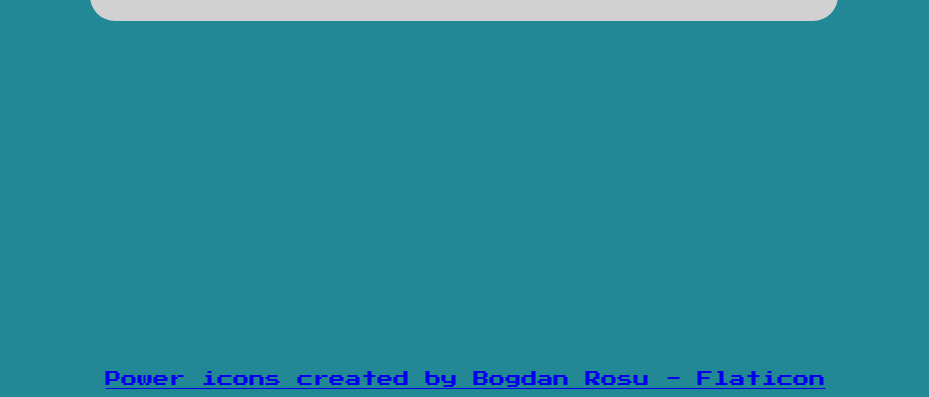
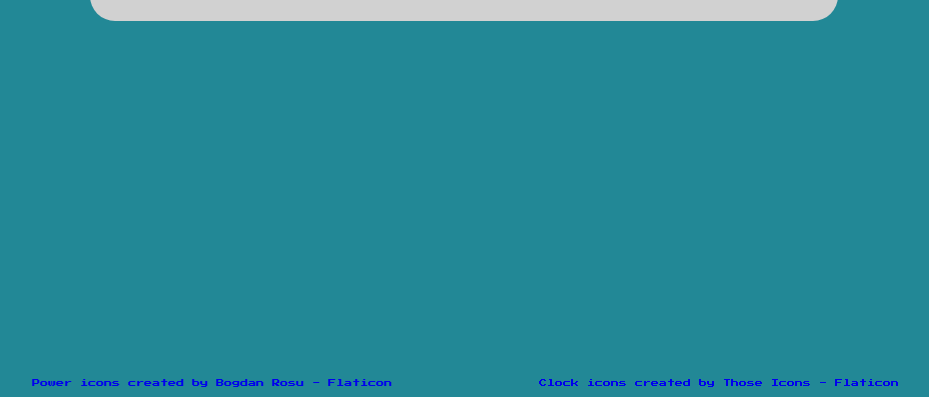
Before and after one commit to Kayos113/Vanilla-JS-Clockface, a plain HTML site: page index.html in a window 1280 px wide. Shown: the part 403-800 px from the top of the page, without its empty margins (176-1105 px from the left). Drawn offline with Linux system fonts and the light colour scheme.

Commit message:
Add clock icon for a favicon, also readjusted the attribute css, adding in two div containers among other changes.
I took away the link underline because at smaller widths when the link would have to wrap, the underline would make the text less legible.

```diff
--- a/index.css
+++ b/index.css
@@ -82,10 +82,29 @@ body {
 }
 
 .attr {
+  display: flex;
+  flex-direction: column;
+  align-items: center;
+  justify-content: space-around;
   position: absolute;
   text-align: center;
   width: 99%;
   bottom: 10px;
+  font-size: 0.5rem;
+}
+
+.attr-container {
+  width: 80%;
+  display: flex;
+  flex-direction: row;
+  justify-content: space-around;
+  margin-bottom: 1rem;
+}
+.attr-container:last-of-type {
+  margin-bottom: 0;
+}
+.attr-container>a {
+  text-decoration: none;
 }
 
 #control {
--- a/index.html
+++ b/index.html
@@ -4,7 +4,7 @@
 <head>
   <meta charset="utf-8">
   <title>Live Clock Display</title>
-
+  <link rel="icon" type="image/x-icon" href="favicon.ico">
   <link rel="stylesheet" href="index.css">
 
 </head>
@@ -21,7 +21,13 @@
 
   <script src="index.js" charset="utf-8"></script>
 
-<a class="attr" href="https://www.flaticon.com/free-icons/power" title="power icons">Power icons created by Bogdan Rosu - Flaticon</a>
+  <div class="attr">
+    <div class="attr-container">
+      <a href="https://www.flaticon.com/free-icons/power" title="power icons">Power icons created by Bogdan Rosu - Flaticon</a>
+      <a href="https://www.flaticon.com/free-icons/clock" title="clock icons">Clock icons created by Those Icons - Flaticon</a>
+    </div>
+  </div>
+
 
 </body>
 
```
Also changed, not shown: android-chrome-192x192.png (added), android-chrome-512x512.png (added), apple-touch-icon.png (added), clock.png (added), favicon-16x16.png (added), favicon-32x32.png (added), favicon.ico (added), site.webmanifest (added).
